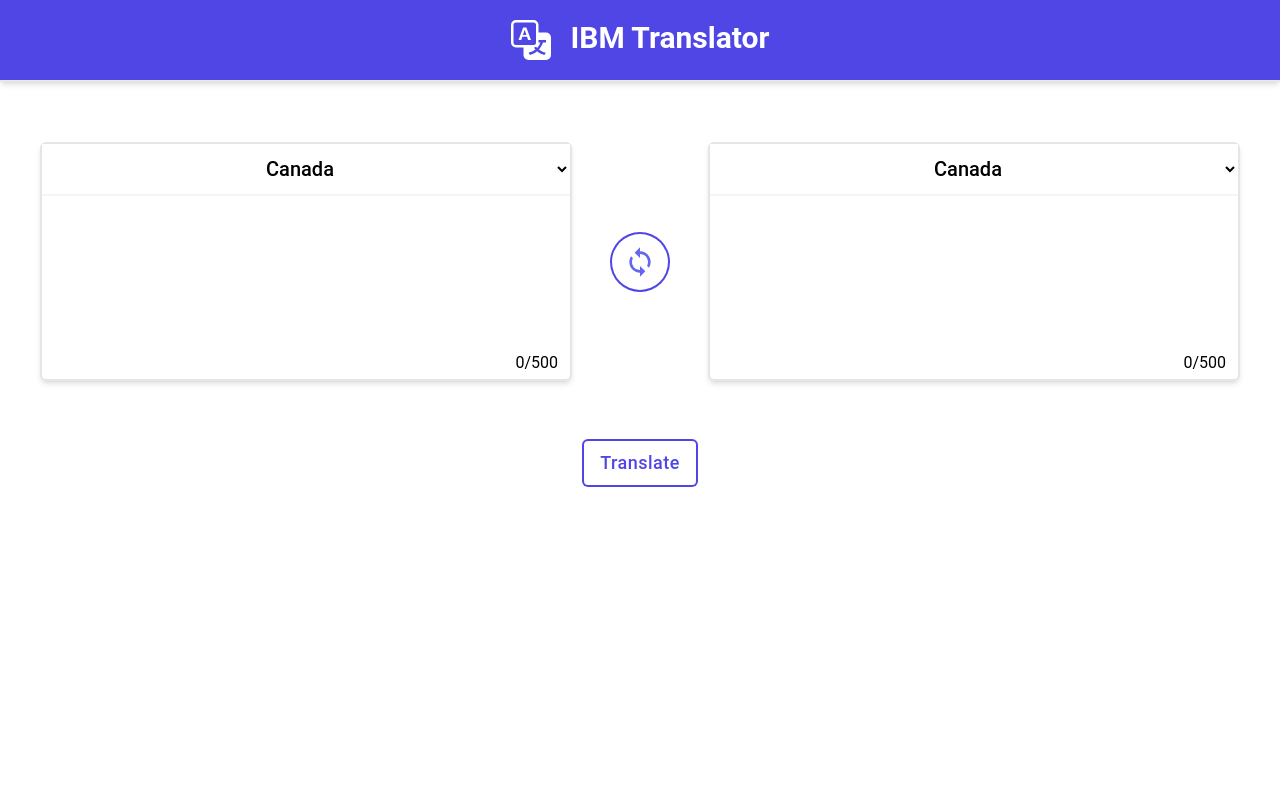
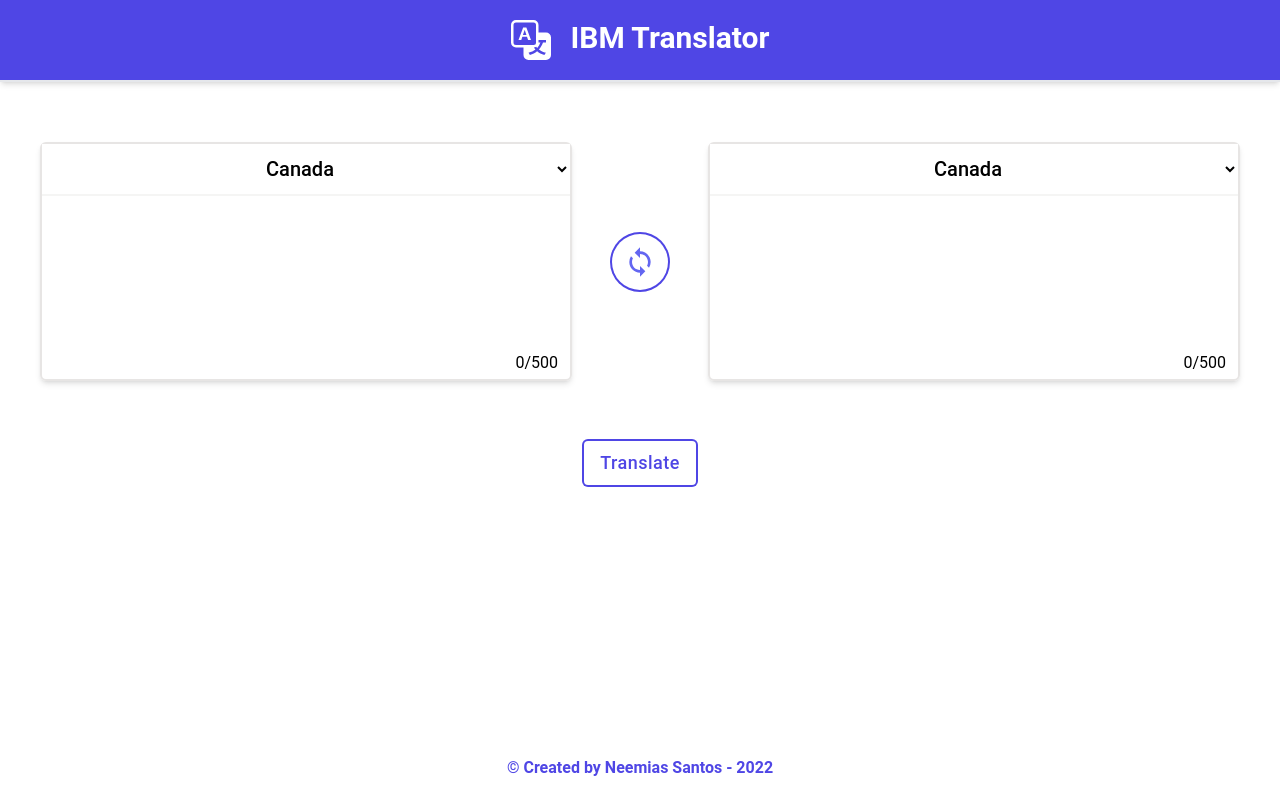
Before and after one commit to neemiassgc/ibm-translator-ui, a React (Create React App) app: page / in a window 1280 px wide. Built offline with nearby package versions, Linux system fonts and the light colour scheme.

Commit message:
Add a footer to the page

```diff
--- a/src/App.js
+++ b/src/App.js
@@ -10,6 +10,14 @@
         <BsTranslate size="2.5rem" className="text-white"/>
         <h2 className="text-white text-3xl font-bold ml-5">IBM Translator</h2>
       </div>
+    </div>
+  )
+}
+
+function Footer() {
+  return (
+    <div className="w-full p-5 bg-white absolute bottom-0">
+      <h1 className="text-indigo-600 text-center font-bold">&copy; Created by Neemias Santos - 2022</h1>
     </div>
   )
 }
@@ -125,6 +133,8 @@
             (<button className="bg-white text-indigo-600 ring-2 ring-indigo-600 active:bg-indigo-600 active:text-white hover:bg-indigo-200 font-medium text-lg tracking-wide py-2 px-4 rounded" onClick={this.turnOnSpinner.bind(this)}>Translate</button>)
           }
         </div>
+
+        <Footer />
       </div>
     );
   }
```
